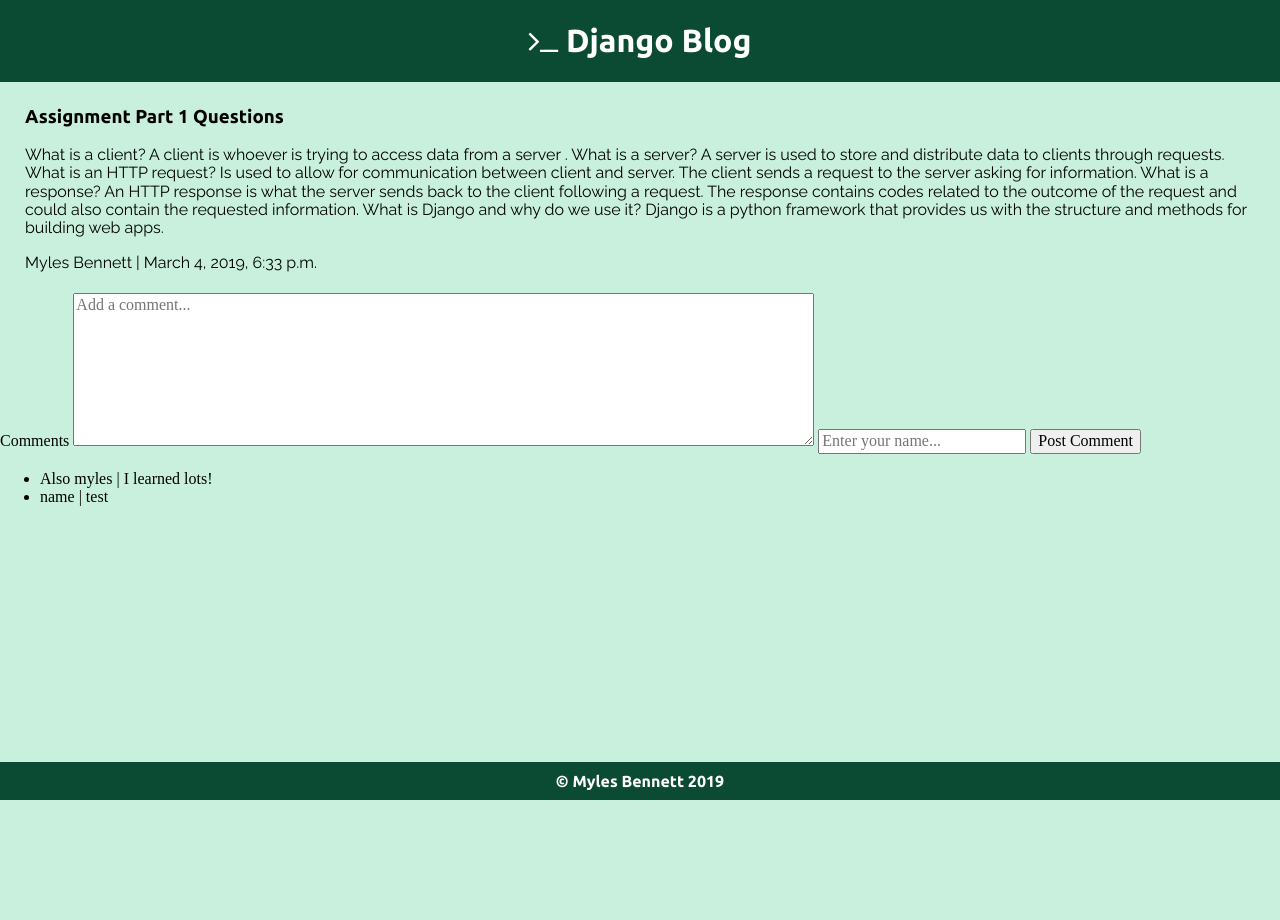
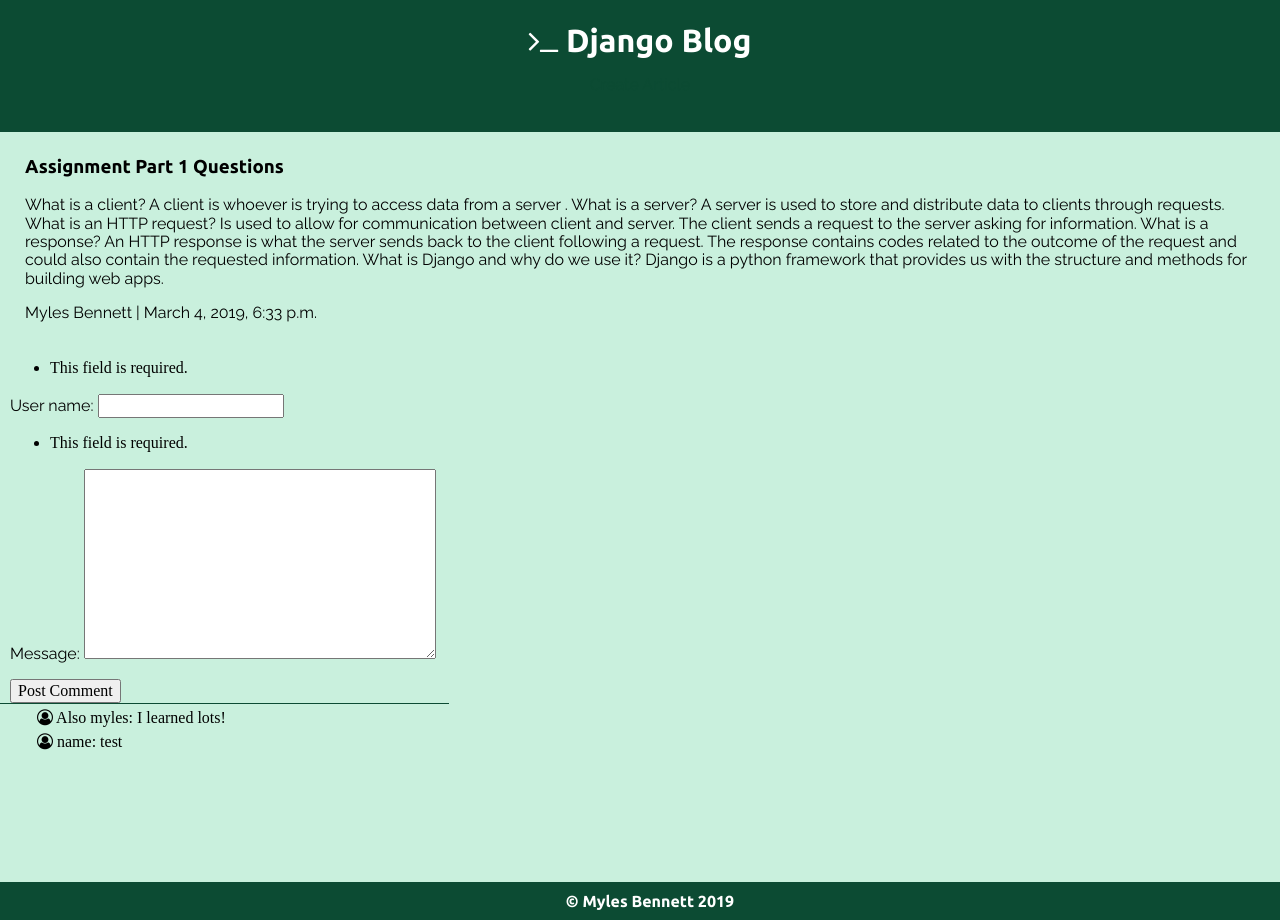
Before and after one commit to mylessbennett/django_blog, a Django app: page /post/1 in a window 1280 px wide. Before the commit the page ends 800 px from the top, so only its background shows below. Run offline with Django 3.2, Linux system fonts and the light colour scheme; data comes from the database, SQL or seed files in the repository; both versions use the stored data as it was after the commit.

Commit message:
added comment form model

```diff
--- /dev/null
+++ b/blog/forms.py
@@ -0,0 +1,14 @@
+from django.forms import ModelForm
+from blog.models import Comment, Article
+
+
+class CommentForm(ModelForm):
+    class Meta:
+        model = Comment
+        fields = ['user_name', 'message']
+
+
+class ArticleForm(ModelForm):
+    class Meta:
+        model = Article
+        fields = ['title', 'body', 'draft', 'author']
--- a/blog/static/css/main.css
+++ b/blog/static/css/main.css
@@ -1,3 +1,7 @@
+html, body {
+  height: 100%
+};
+
 * {
   box-sizing: border-box;
 }
@@ -25,6 +29,12 @@
   font-family: 'Raleway', sans-serif;
 }
 
+.wrapper {
+  position: relative;
+  height: 100%;
+  padding-bottom: 120px;
+}
+
 .post_link {
     text-align: center;
     padding: 15px;
@@ -38,7 +48,7 @@
 
 footer {
   background-color: #0C4B33;
-  position: fixed;
+  position: absolute;
   bottom: 0;
   color: white;
   font-family: 'Ubuntu', sans-serif;
@@ -64,3 +74,26 @@
 .post_link:hover {
   background-color: #9CDBBD;
 }
+
+.comment_section {
+  display: inline-block;
+}
+
+.comment_list {
+  border-top: thin solid #0C4B33;
+  list-style: none;
+  margin: 0 -3px;
+}
+
+.comment_list li {
+  padding-top: 5px;
+}
+
+.comment_label {
+  font-size: 1.5em;
+  font-family: 'Raleway', sans-serif;
+}
+
+.comment_box {
+  margin: 0 10px;
+}
--- a/blog/templates/base.html
+++ b/blog/templates/base.html
@@ -10,9 +10,11 @@
     <link rel="stylesheet" href="https://cdnjs.cloudflare.com/ajax/libs/font-awesome/4.7.0/css/font-awesome.min.css">
   </head>
   <body>
+    <div class="wrapper">
        <header>
           <nav>
             <h1><a href="{% url 'home_page' %}" class="logo"><i class="fa fa-terminal" style="font-size:1em"></i>  Django Blog</a> </h1>
+            <a href="{% url 'create_article' %}"><p>Create Article</p></a>
           </nav>
         </header>
         <main>
@@ -20,6 +22,7 @@
 
           {% endblock %}
         </main>
+      <footer> &copy; Myles Bennett 2019 </footer>
+    </div>
   </body>
-  <footer> &copy; Myles Bennett 2019 </footer>
 </html>
--- a/blog/templates/blog_post.html
+++ b/blog/templates/blog_post.html
@@ -6,22 +6,25 @@
     <p>{{article.author}} | {{article.published_date}}</p>
   </article>
   <article class="comment_section">
-    <form class="" action="{% url 'create_comment' %}" method="post">
+    <form class="comment_form" action="{% url 'create_comment' %}" method="post">
       {% csrf_token %}
+      <input type="hidden" name="blog_post_id" value="{{ article.pk }}">
 
-      <label for="message">Comments</label>
-      <textarea name="message" rows="8" cols="80" placeholder="Add a comment..."></textarea>
+      <div class="comment_box">
+        <!-- <label for="message"><span class="comment_label">Comments</span></label>
+        <textarea name="message" rows="8" cols="155" placeholder="Add a comment..."></textarea>
 
-      <input type="hidden" name="blog_id" value="{{ article.pk }}">
-      <input type="text" name="user_name" placeholder="Enter your name...">
+        <input type="text" name="user_name" placeholder="Enter your name..." class="user_box"> -->
+        {{form.as_p}}
+        <button type="submit" name="submit_button" class="comment_button">
+          Post Comment
+        </button>
+      </div>
 
-      <button type="submit" name="submit_button">
-        Post Comment
-      </button>
     </form>
-    <ul>
+    <ul class="comment_list">
       {% for comment in article.comments.all %}
-        <li>{{comment.user_name}} | {{comment.message}}</li>
+        <li><i class="fa fa-user-circle-o" style="font-size: 1em"></i> {{comment.user_name}}: {{comment.message}}</li>
       {% endfor %}
     </ul>
   </article>
--- a/blog/urls.py
+++ b/blog/urls.py
@@ -15,7 +15,7 @@
 """
 from django.contrib import admin
 from django.urls import path
-from blog.views import root, home_page, blog_post, create_comment
+from blog.views import root, home_page, blog_post, create_comment, create_article
 
 urlpatterns = [
     path('admin/', admin.site.urls),
@@ -23,4 +23,5 @@
     path('home/', home_page, name='home_page'),
     path('post/<int:id>', blog_post, name='blog_post'),
     path('comments/new', create_comment, name='create_comment'),
+    path('create_article', create_article, name='create_article'),
 ]
--- a/blog/views.py
+++ b/blog/views.py
@@ -1,6 +1,7 @@
 from django.http import HttpResponse, HttpResponseRedirect
 from django.shortcuts import render, get_object_or_404
 from blog.models import Article, Comment
+from blog.forms import CommentForm
 
 
 def root(request):
@@ -15,15 +16,23 @@
 
 def blog_post(request, id):
     article = get_object_or_404(Article, pk=id)
-    context = {'article': article}
+    form = CommentForm(request.POST)
+    context = {'article': article, 'form': form}
     response = render(request, 'blog_post.html', context)
     return HttpResponse(response)
 
 
 def create_comment(request):
-    Comment.objects.create(
-        user_name=request.POST['user_name'],
-        message=request.POST['message'],
-        blog_post=Article.objects.get(pk=request.POST['blog_id'])
-    )
-    return HttpResponseRedirect('/post/' + request.POST['blog_id'])
+    blog_post = Article.objects.get(pk=request.POST['blog_post_id'])
+    form = CommentForm(request.POST)
+    if form.is_valid():
+        comment = form.instance
+        comment.blog_post = blog_post
+        comment.save()
+        return HttpResponseRedirect('/post/' + request.POST['blog_post_id'])
+    else:
+        return render(request, 'blog_post.html', {'form': form})
+
+
+def create_article(request):
+    pass
```
Also changed, not shown: blog/templates/create_article.html (added, +9 -0 lines), db.sqlite3. Lines whose indentation alone changed are shown as unchanged.
